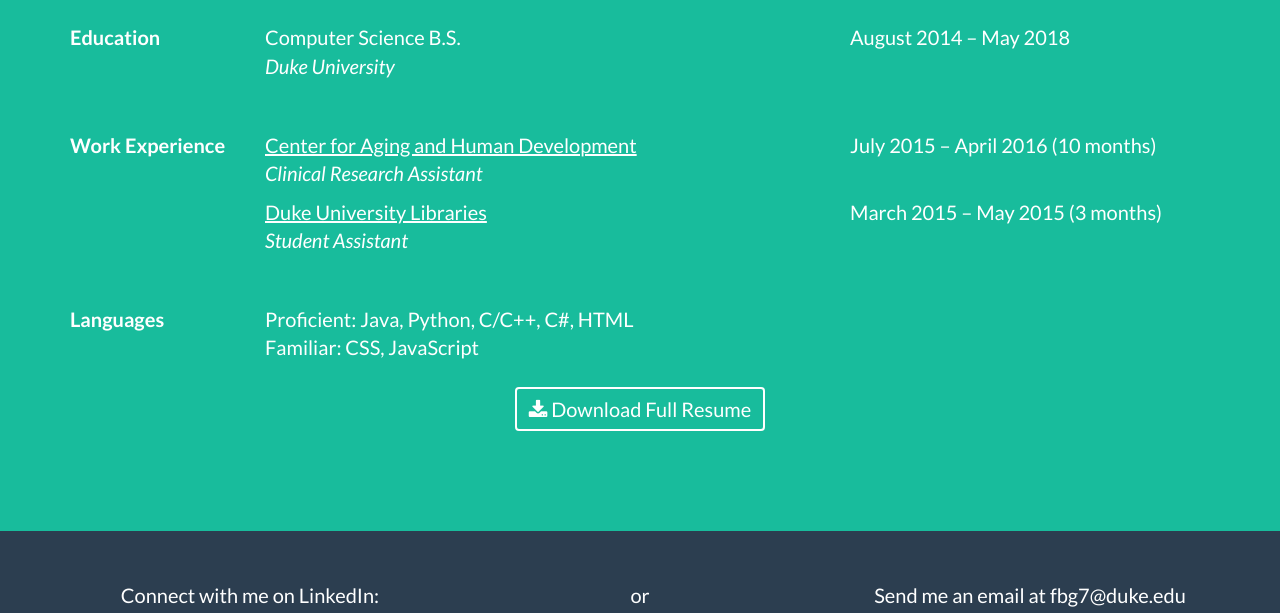
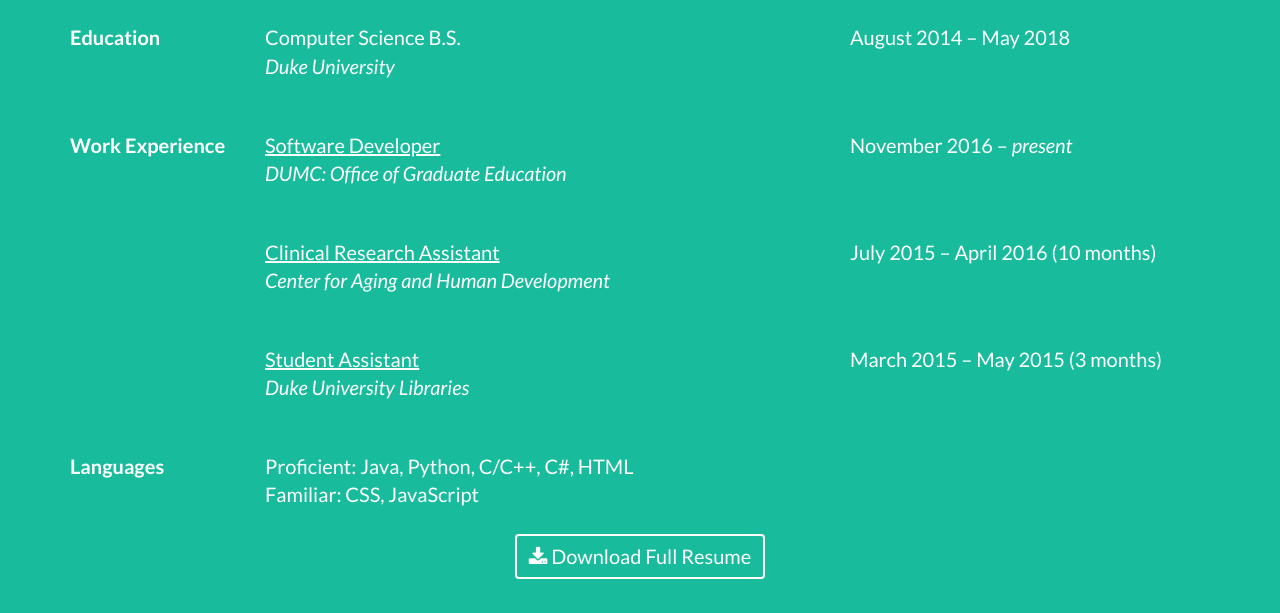
Before and after one commit to fbg871/PersonalWebsite, a website: page index.html in a window 1280 px wide. Shown: the part 2020-2633 px from the top of the page. Drawn offline with nearby package versions, Linux system fonts and the light colour scheme.

Commit message:
Updated resume

```diff
--- a/index.html
+++ b/index.html
@@ -166,17 +166,29 @@
                 <div class="col-md-2">
                     <p><b>Work Experience</b></p>
                 </div>
-                <div class="col-lg-6">
-                    <p><u>Center for Aging and Human Development</u><br><i>Clinical Research Assistant</i></p>
+				<div class="col-lg-6">
+                    <p><u>Software Developer</u><br><i>DUMC: Office of Graduate Education</i></p>
+                </div>
+				<div class="col-lg-4 text-left">
+                    <p>November 2016 – <i>present</i></p>
+                </div>
+            </div>
+			<br>
+			<br>
+			<div class="row">
+			 <div class="col-lg-6 col-lg-offset-2">
+                    <p><u>Clinical Research Assistant</u><br><i>Center for Aging and Human Development</i></p>
                 </div>
 				<div class="col-lg-4 text-left">
                     <p>July 2015 – April 2016 (10 months)</p>
                 </div>
-            </div>
+			</div>
+			<br>
+			<br>
 			<div class="row">
 
                 <div class="col-lg-6 col-lg-offset-2">
-                    <p><u>Duke University Libraries</u><br><i>Student Assistant</i></p>
+                    <p><u>Student Assistant</u><br><i>Duke University Libraries</i></p>
                 </div>
 				<div class="col-lg-4 text-left">
                     <p>March 2015 – May 2015 (3 months)</p>
```
Also changed, not shown: 1 other file.
